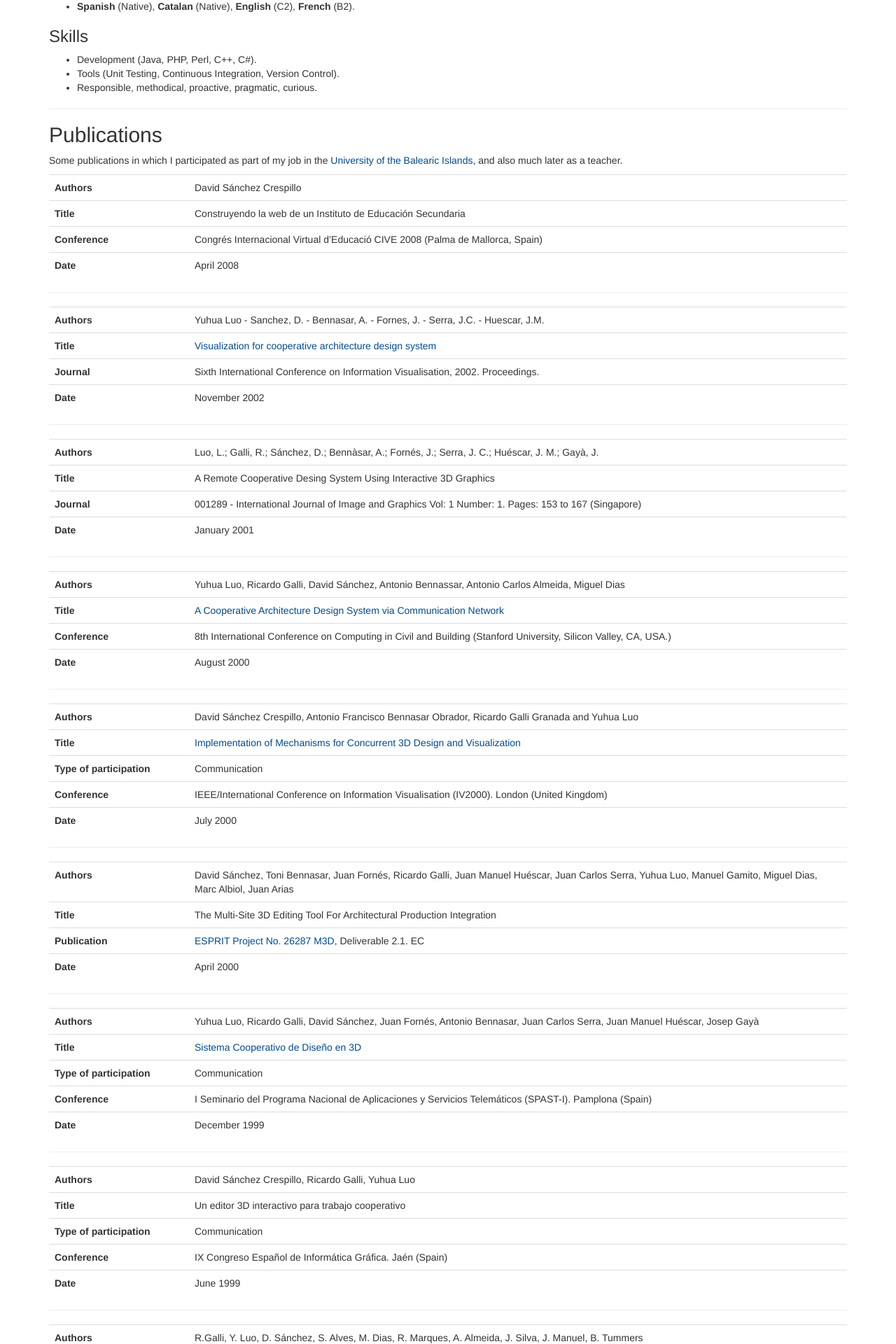
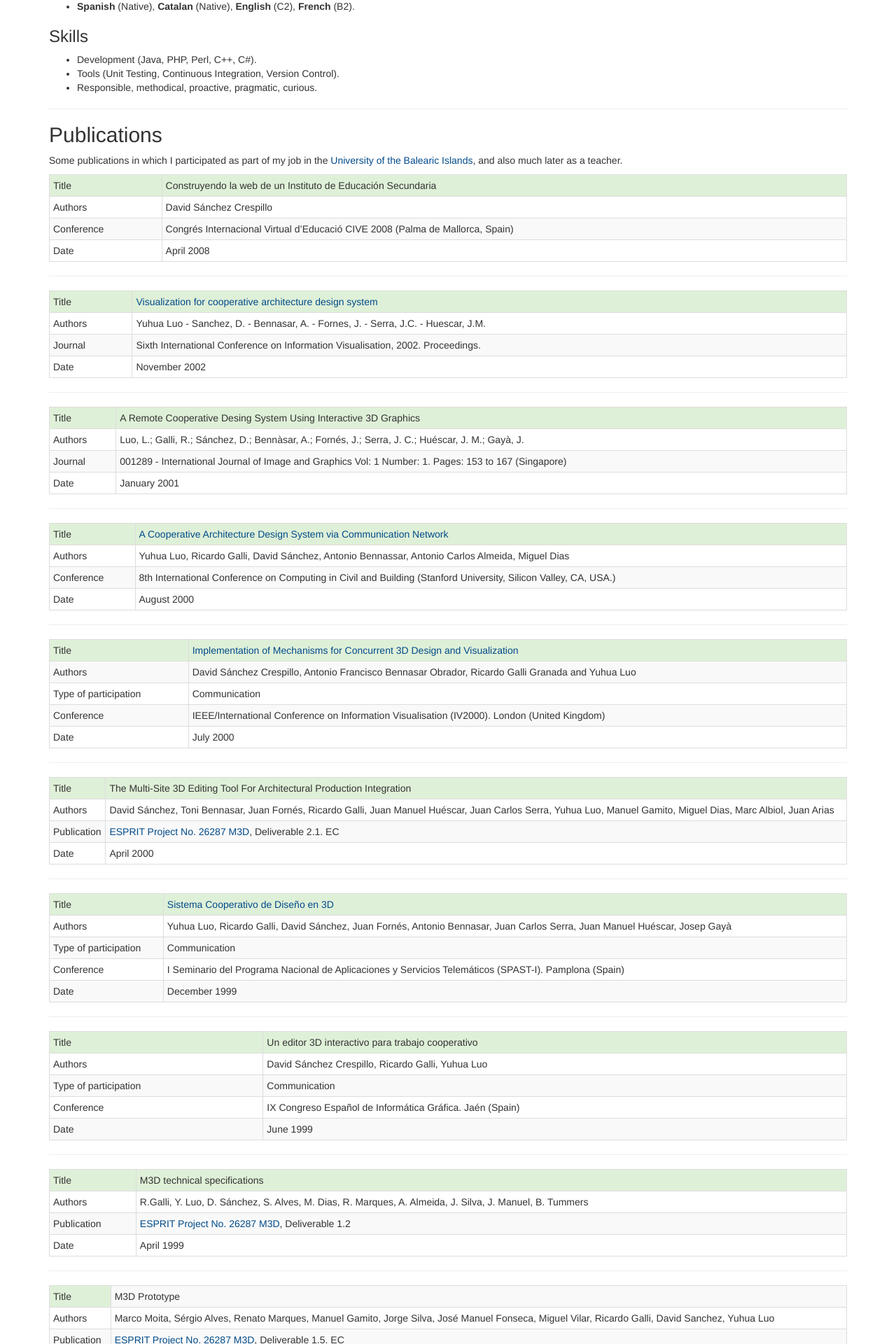
Before and after one commit to davidsanchezcrespillo/dscwebpage_jekyll, a Jekyll site: the page built from cv.md, in a window 1280 px wide. Shown: the part 552-2472 px from the top of the page at 70% size. Built offline with Jekyll 4.4.1, drawn with Linux system fonts in a browser that asks for light colours; some of the changed text lies outside the part shown.

Commit message:
Better layout for the publications table

```diff
--- a/cv.md
+++ b/cv.md
@@ -41,182 +41,182 @@ Some publications in which I participated as part of my job in the [University o
 teacher.
 
 <div>
-<table class="table table-default table-responsive publications">
+<table class="table table-default table-responsive table-bordered table-striped table-condensed">
 <tbody>
+<tr class="success">
+<td>Title </td>
+<td>Construyendo la web de un Instituto de Educación Secundaria</td></tr>
 <tr>
-<td class="publication-title">Authors </td>
+<td>Authors </td>
 <td>David Sánchez Crespillo</td></tr>
 <tr>
-<td class="publication-title">Title </td>
-<td>Construyendo la web de un Instituto de Educación Secundaria</td></tr>
-<tr>
-<td class="publication-title">Conference </td>
+<td>Conference </td>
 <td>Congrés Internacional Virtual d’Educació CIVE 2008 (Palma de Mallorca, Spain)</td></tr>
 <tr>
-<td class="publication-title">Date </td>
+<td>Date </td>
 <td>April 2008</td></tr>
 </tbody>
 </table>
 <hr />
-<table class="table table-default table-responsive publications">
+<table class="table table-default table-responsive table-bordered table-striped table-condensed" >
 <tbody>
+<tr class="success">
+<td>Title </td>
+<td><a href='http://ieeexplore.ieee.org/xpl/freeabs_all.jsp?tp=&amp;arnumber=1028820&amp;isnumber=22105'>Visualization for cooperative architecture design system</a></td></tr>
 <tr>
-<td class="publication-title">Authors </td>
+<td>Authors </td>
 <td>Yuhua Luo - Sanchez, D. - Bennasar, A. - Fornes, J. - Serra, J.C. - Huescar, J.M.</td></tr>
 <tr>
-<td class="publication-title">Title </td>
-<td><a href='http://ieeexplore.ieee.org/xpl/freeabs_all.jsp?tp=&amp;arnumber=1028820&amp;isnumber=22105'>Visualization for cooperative architecture design system</a></td></tr>
-<tr>
-<td class="publication-title">Journal </td>
+<td>Journal </td>
 <td>Sixth International Conference on Information Visualisation, 2002. Proceedings. </td></tr>
 <tr>
-<td class="publication-title">Date </td>
+<td>Date </td>
 <td>November 2002 </td></tr>
 </tbody>
 </table>
 <hr />
-<table class="table table-default table-responsive publications">
+<table class="table table-default table-responsive table-bordered table-striped table-condensed">
 <tbody>
+<tr class="success">
+<td>Title </td>
+<td>A Remote Cooperative Desing System Using Interactive 3D Graphics </td></tr>
 <tr>
-<td class="publication-title">Authors </td>
+<td>Authors </td>
 <td>Luo, L.; Galli, R.; Sánchez, D.; Bennàsar, A.; Fornés, J.; Serra, J. C.; Huéscar, J. M.; Gayà, J. </td></tr>
 <tr>
-<td class="publication-title">Title </td>
-<td>A Remote Cooperative Desing System Using Interactive 3D Graphics </td></tr>
-<tr>
-<td class="publication-title">Journal </td>
+<td>Journal </td>
 <td>001289 - International Journal of Image and Graphics
 Vol: 1 Number: 1. Pages: 153 to 167 (Singapore)</td></tr>
 <tr>
-<td class="publication-title">Date </td>
+<td>Date </td>
 <td>January 2001 </td></tr>
 </tbody>
 </table>
 <hr />
-<table class="table table-default table-responsive publications">
+<table class="table table-default table-responsive table-bordered table-striped table-condensed">
 <tbody>
+<tr class="success">
+<td>Title </td>
+<td><a href="{{ '/media/pdf/pdf_Stanford.pdf' | prepend:site.baseurl }}" title='PDF - 280 kb' type="application/pdf">A Cooperative Architecture Design System via Communication Network</a></td></tr>
 <tr>
-<td class="publication-title">Authors </td>
+<td>Authors </td>
 <td>Yuhua Luo, Ricardo Galli, David Sánchez, Antonio Bennassar, Antonio Carlos Almeida, Miguel Dias </td></tr>
 <tr>
-<td class="publication-title">Title </td>
-<td><a href="{{ '/media/pdf/pdf_Stanford.pdf' | prepend:site.baseurl }}" title='PDF - 280 kb' type="application/pdf">A Cooperative Architecture Design System via Communication Network</a></td></tr>
-<tr>
-<td class="publication-title">Conference </td>
+<td>Conference </td>
 <td>8th International Conference on Computing in Civil and Building (Stanford University,  Silicon Valley, CA, USA.)</td></tr>
 <tr>
-<td class="publication-title">Date </td>
+<td>Date </td>
 <td>August 2000 </td></tr>
 </tbody>
 </table>
 <hr />
-<table class="table table-default table-responsive publications">
+<table class="table table-default table-responsive table-bordered table-striped table-condensed">
 <tbody>
 <tr>
-<td class="publication-title">Authors </td>
+<tr class="success">
+<td>Title </td>
+<td><a href="{{ '/media/pdf/pdf_iv2000.pdf' | prepend:site.baseurl }}" title='PDF - 385.9 kb' type="application/pdf">Implementation of Mechanisms for Concurrent 3D Design and Visualization</a></td></tr>
+<td>Authors </td>
 <td>David Sánchez Crespillo, Antonio Francisco Bennasar Obrador, Ricardo Galli Granada and Yuhua Luo </td></tr>
 <tr>
-<td class="publication-title">Title </td>
-<td><a href="{{ '/media/pdf/pdf_iv2000.pdf' | prepend:site.baseurl }}" title='PDF - 385.9 kb' type="application/pdf">Implementation of Mechanisms for Concurrent 3D Design and Visualization</a></td></tr>
-<tr>
-<td class="publication-title">Type of participation </td>
+<td>Type of participation </td>
 <td>Communication </td></tr>
 <tr>
-<td class="publication-title">Conference </td>
+<td>Conference </td>
 <td>IEEE/International Conference on Information Visualisation (IV2000). London (United Kingdom)</td></tr>
 <tr>
-<td class="publication-title">Date </td>
+<td>Date </td>
 <td>July 2000 </td></tr>
 </tbody>
 </table>
 <hr />
-<table class="table table-default table-responsive publications">
+<table class="table table-default table-responsive table-bordered table-striped table-condensed">
 <tbody>
+<tr class="success">
+<td>Title </td>
+<td>The Multi-Site 3D Editing Tool For Architectural Production Integration </td></tr>
 <tr>
-<td class="publication-title">Authors </td>
+<td>Authors </td>
 <td>David Sánchez, Toni Bennasar, Juan Fornés, Ricardo Galli, Juan Manuel Huéscar, Juan Carlos Serra, Yuhua Luo, Manuel Gamito, Miguel Dias, Marc Albiol, Juan Arias </td></tr>
 <tr>
-<td class="publication-title">Title </td>
-<td>The Multi-Site 3D Editing Tool For Architectural Production Integration </td></tr>
-<tr>
-<td class="publication-title">Publication </td>
+<td>Publication </td>
 <td><a href="http://www.cordis.europa.eu/project/rcn/43395_en.html">ESPRIT Project No. 26287 M3D</a>, Deliverable 2.1. EC </td></tr>
 <tr>
-<td class="publication-title">Date </td>
+<td>Date </td>
 <td>April 2000 </td></tr>
 </tbody>
 </table>
 <hr />
-<table class="table table-default table-responsive publications">
+<table class="table table-default table-responsive table-bordered table-striped table-condensed">
 <tbody>
+<tr class="success">
+<td> Title </td>
+<td><a href="{{ '/media/pdf/pdf_Ast99.pdf' | prepend:site.baseurl }}" title='PDF - 1.9 Mb' type="application/pdf">Sistema Cooperativo de Diseño en 3D</a></td></tr>
 <tr>
-<td class="publication-title"> Authors </td>
+<td> Authors </td>
 <td> Yuhua Luo, Ricardo Galli, David Sánchez, Juan Fornés, Antonio Bennasar, Juan Carlos Serra, Juan Manuel Huéscar, Josep Gayà </td></tr>
 <tr>
-<td class="publication-title"> Title </td>
-<td><a href="{{ '/media/pdf/pdf_Ast99.pdf' | prepend:site.baseurl }}" title='PDF - 1.9 Mb' type="application/pdf">Sistema Cooperativo de Diseño en 3D</a></td></tr>
-<tr>
-<td class="publication-title"> Type of participation </td>
+<td> Type of participation </td>
 <td> Communication </td></tr>
 <tr>
-<td class="publication-title">Conference </td>
+<td>Conference </td>
 <td>I Seminario del Programa Nacional de Aplicaciones y Servicios Telemáticos (SPAST-I). Pamplona (Spain)</td></tr>
 <tr>
-<td class="publication-title">Date </td>
+<td>Date </td>
 <td>December 1999 </td></tr>
 </tbody>
 </table>
 <hr />
-<table class="table table-default table-responsive publications">
+<table class="table table-default table-responsive table-bordered table-striped table-condensed">
 <tbody>
+<tr class="success">
+<td>Title </td>
+<td>Un editor 3D interactivo para trabajo cooperativo </td></tr>
 <tr>
-<td class="publication-title">Authors </td>
+<td>Authors </td>
 <td>David Sánchez Crespillo, Ricardo Galli, Yuhua Luo </td></tr>
 <tr>
-<td class="publication-title">Title </td>
-<td>Un editor 3D interactivo para trabajo cooperativo </td></tr>
-<tr>
-<td class="publication-title">Type of participation </td>
+<td>Type of participation </td>
 <td>Communication </td></tr>
 <tr>
-<td class="publication-title">Conference </td>
+<td>Conference </td>
 <td>IX Congreso Español de Informática Gráfica. Jaén (Spain)</td></tr>
 <tr>
-<td class="publication-title">Date </td>
+<td>Date </td>
 <td>June 1999 </td></tr>
 </tbody>
 </table>
 <hr />
-<table class="table table-default table-responsive publications">
+<table class="table table-default table-responsive table-bordered table-striped table-condensed">
 <tbody>
+<tr class="success">
+<td>Title </td>
+<td>M3D technical specifications </td></tr>
 <tr>
-<td class="publication-title">Authors</td>
+<td>Authors</td>
 <td> R.Galli, Y. Luo, D. Sánchez, S. Alves, M. Dias, R. Marques, A. Almeida, J. Silva, J. Manuel, B. Tummers </td></tr>
 <tr>
-<td class="publication-title">Title </td>
-<td>M3D technical specifications </td></tr>
-<tr>
-<td class="publication-title">Publication </td>
+<td>Publication </td>
 <td><a href="http://www.cordis.europa.eu/project/rcn/43395_en.html">ESPRIT Project No. 26287 M3D</a>, Deliverable 1.2 </td></tr>
 <tr>
-<td class="publication-title">Date </td>
+<td>Date </td>
 <td>April 1999 </td></tr>
 </tbody>
 </table>
 <hr />
-<table class="table table-default table-responsive publications">
+<table class="table table-default table-responsive table-bordered table-striped table-condensed">
 <tbody>
 <tr>
-<td class="publication-title">Authors </td>
+<td class="success">Title </td>
+<td>M3D Prototype </td></tr>
+<tr>
+<td>Authors </td>
 <td>Marco Moita, Sérgio Alves, Renato Marques, Manuel Gamito, Jorge Silva, José Manuel Fonseca, Miguel Vilar, Ricardo Galli, David Sanchez, Yuhua Luo </td></tr>
 <tr>
-<td class="publication-title">Title </td>
-<td>M3D Prototype </td></tr>
-<tr>
-<td class="publication-title">Publication </td>
+<td>Publication </td>
 <td><a href="http://www.cordis.europa.eu/project/rcn/43395_en.html">ESPRIT Project No. 26287 M3D</a>, Deliverable 1.5. EC </td></tr>
 <tr>
-<td class="publication-title">Date </td>
+<td>Date </td>
 <td>April 1999 </td></tr>
 </tbody>
 </table>
--- a/media/css/style.css
+++ b/media/css/style.css
@@ -34,10 +34,12 @@ a.next:after{
     border-color: #bdbdbd;
 }
 
+/*
 table.publications td.publication-title {
     width: 200px;
     font-weight: bold;
 }
+*/
 
 .a-download {
     display: inline-block;
```
